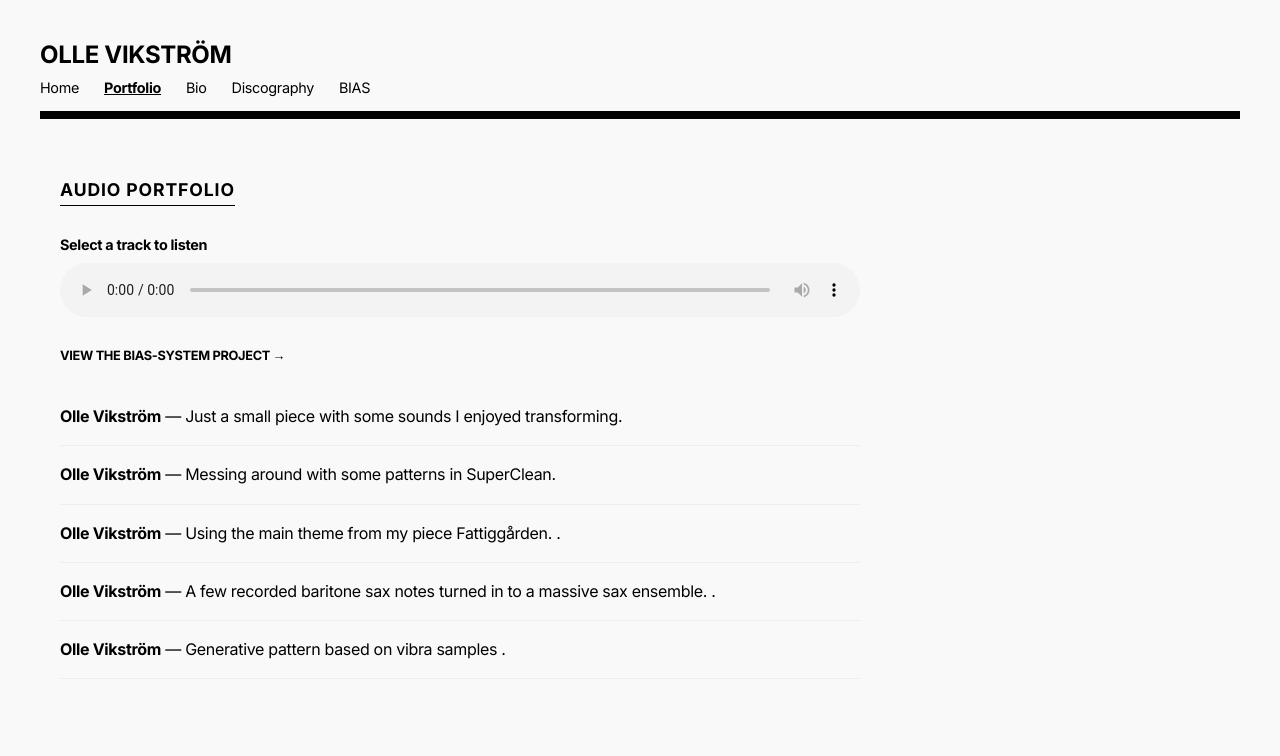
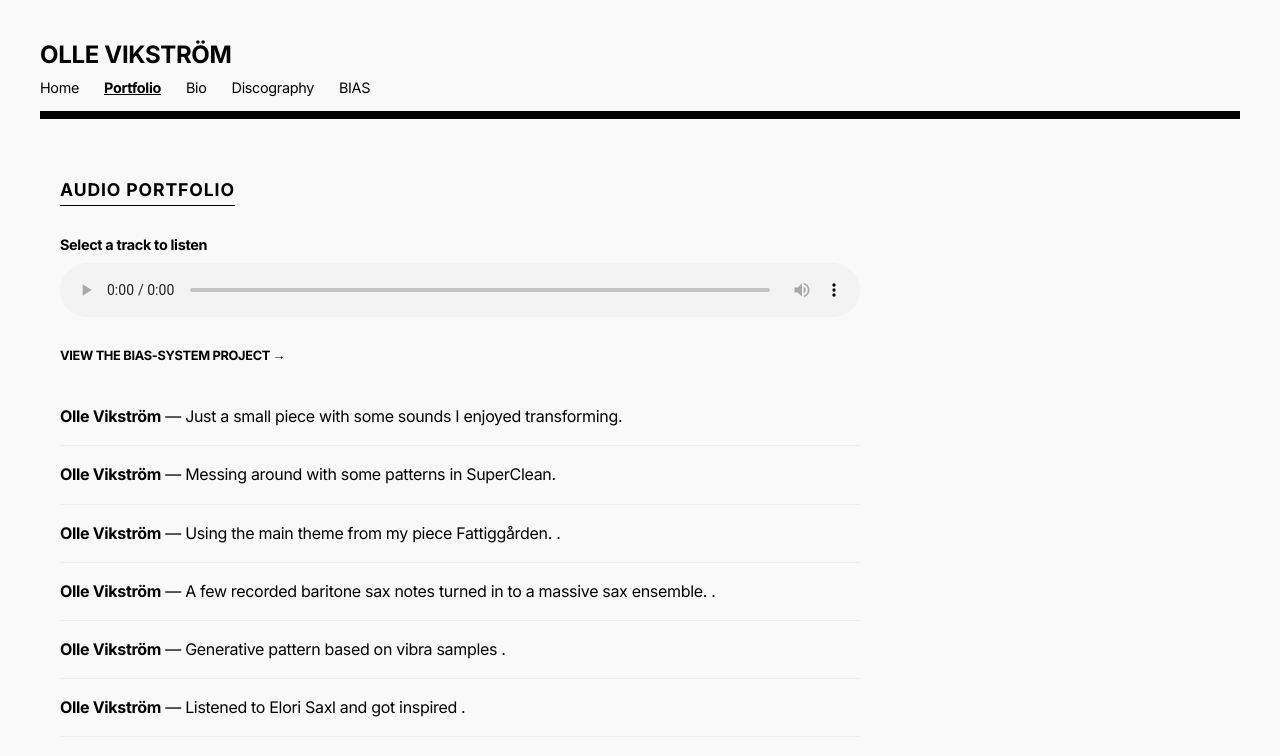
Before and after one commit to vikstromo/vikstromo.github.io, a Jekyll site: the page built from portfolio.html, in a window 1280 px wide. Shown: the top 756 px of the page. Built offline with Jekyll 4.4.1, drawn with Linux system fonts in a browser that asks for light colours.

Commit message:
Update portfolio

```diff
--- a/portfolio.html
+++ b/portfolio.html
@@ -33,6 +33,11 @@ url: /portfolio.html
          <li onclick="playAudio('music/260518_vibl_02_c.mp3', 'Olle Vikström - vibra exercise', this)" style="padding: 15px 0; border-bottom: 1px solid #eee; cursor: pointer;">
             <strong>Olle Vikström</strong> &mdash; Generative pattern based on vibra samples .
         </li>
+
+         <li onclick="playAudio('music/260525_simplemod_c.mp3', 'Olle Vikström - simple modulations', this)" style="padding: 15px 0; border-bottom: 1px solid #eee; cursor: pointer;">
+            <strong>Olle Vikström</strong> &mdash; Listened to Elori Saxl and got inspired .
+        </li>
+
     </ul>
 </section>
 
```
Also changed, not shown: 1 other file.
